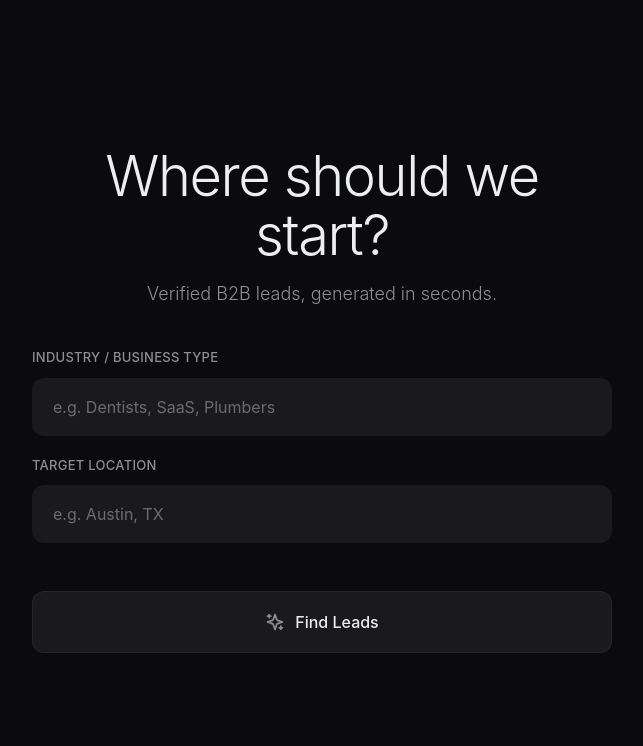
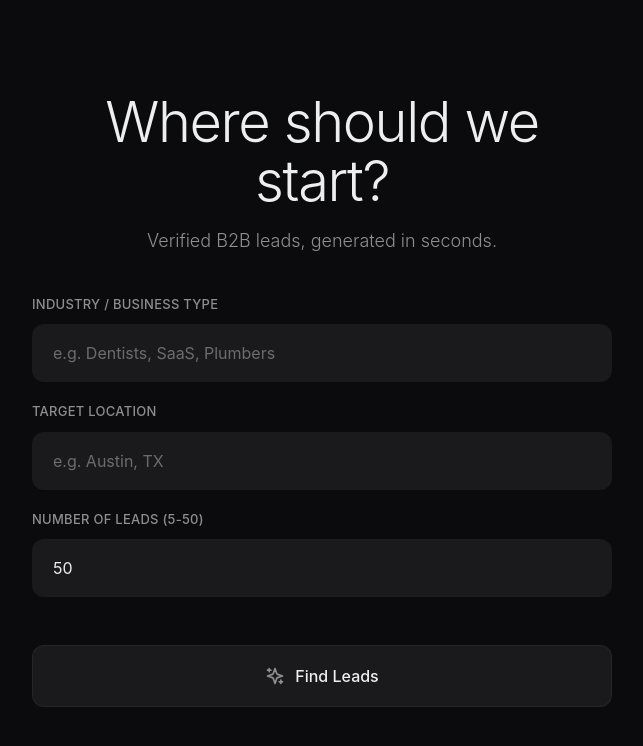
Before and after one commit to MattTempl/b2b-scraper, a Next.js app in the folder frontend/: page / in a window 1280 px wide. Shown: the top 746 px of the page, without its empty margins (318-961 px from the left). Built offline with nearby package versions, Linux system fonts and the light colour scheme.

Commit message:
feat: add lead count input (5-50)

```diff
--- a/frontend/src/pages/index.js
+++ b/frontend/src/pages/index.js
@@ -8,6 +8,7 @@ export default function Home() {
     const [status, setStatus] = useState("");
     const [industry, setIndustry] = useState("");
     const [location, setLocation] = useState("");
+    const [numLeads, setNumLeads] = useState(50);
 
     // Master sheet URL - user must create this sheet and share with Service Account
     const SHEET_URL = "https://docs.google.com/spreadsheets/d/YOUR_SHEET_ID_HERE/edit";
@@ -41,7 +42,7 @@ export default function Home() {
                 body: JSON.stringify({
                     industry: industry,
                     location: location,
-                    limit: 50
+                    limit: parseInt(numLeads)
                 })
             });
 
@@ -99,6 +100,20 @@ export default function Home() {
                             onChange={(e) => setLocation(e.target.value)}
                             className="minimal-input"
                             placeholder="e.g. Austin, TX"
+                            disabled={loading || (jobStarted && countdown > 0)}
+                        />
+                    </div>
+
+                    <div>
+                        <label className="minimal-label">NUMBER OF LEADS (5-50)</label>
+                        <input
+                            type="number"
+                            min="5"
+                            max="50"
+                            value={numLeads}
+                            onChange={(e) => setNumLeads(e.target.value)}
+                            className="minimal-input"
+                            placeholder="50"
                             disabled={loading || (jobStarted && countdown > 0)}
                         />
                     </div>
```
